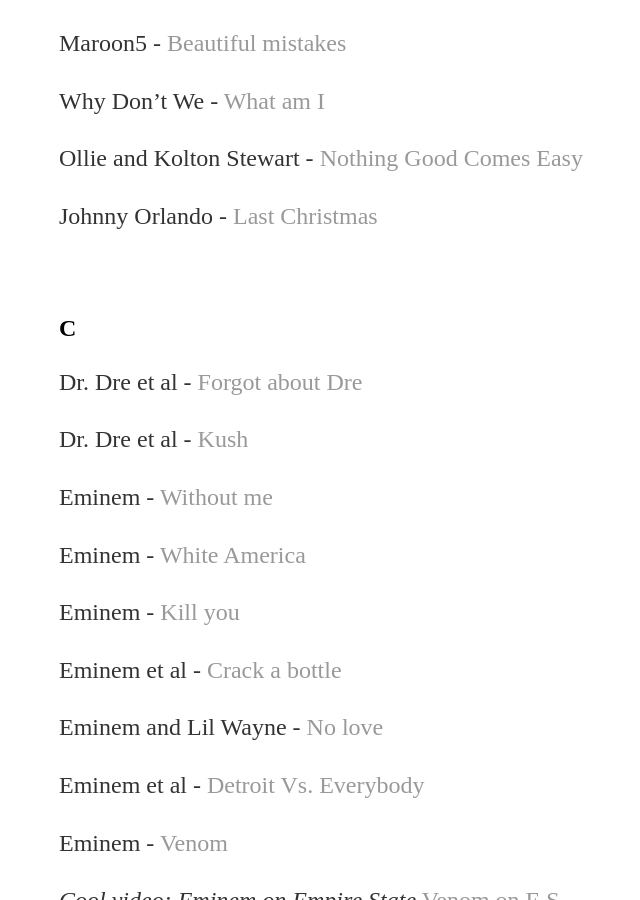
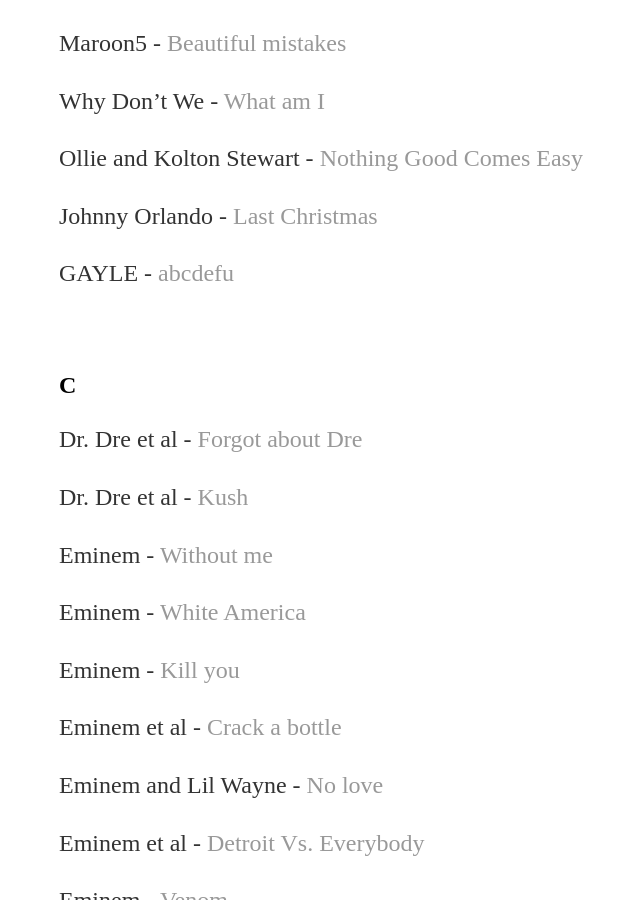
Before and after one commit to yjkweon24/yjkweon24.github.io, a Jekyll site: the page built from _posts/2018-10-23-songs-that-i-love.md, in a window 1280 px wide and 900 px high, scrolled down 10787 px. Shown: the whole window, without its empty margins (133-773 px from the left). Built offline with Jekyll 4.4.1, drawn with Linux system fonts in a browser that asks for light colours.

Commit message:
Update 2018-10-23-songs-that-i-love.md

```diff
--- a/_posts/2018-10-23-songs-that-i-love.md
+++ b/_posts/2018-10-23-songs-that-i-love.md
@@ -373,6 +373,8 @@
 
 Johnny Orlando - [Last Christmas](https://www.youtube.com/watch?v=JTcBcGbIBG4)
 
+GAYLE - [abcdefu](https://www.youtube.com/watch?v=NaFd8ucHLuo)
+
 <br>
 
 ## C
```
